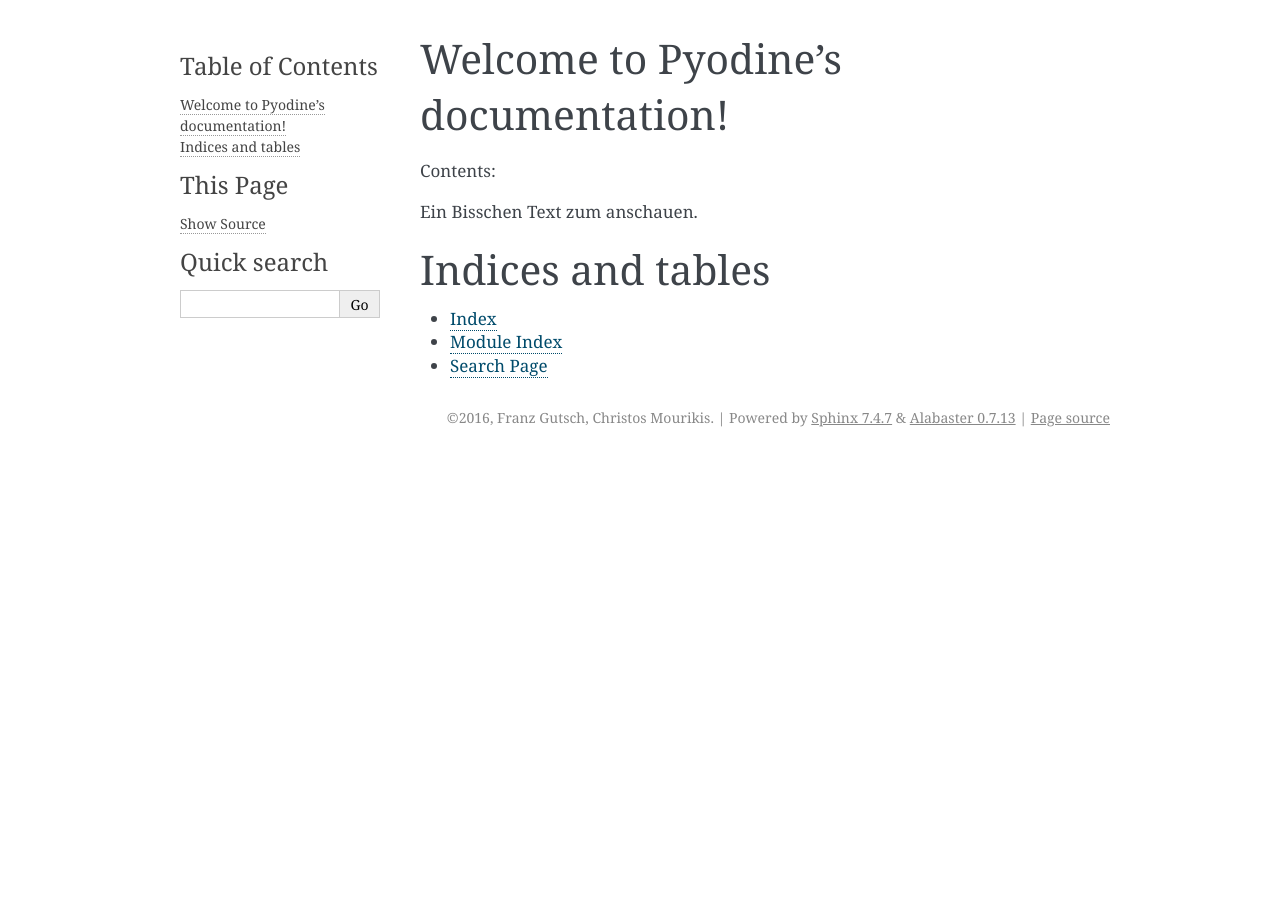
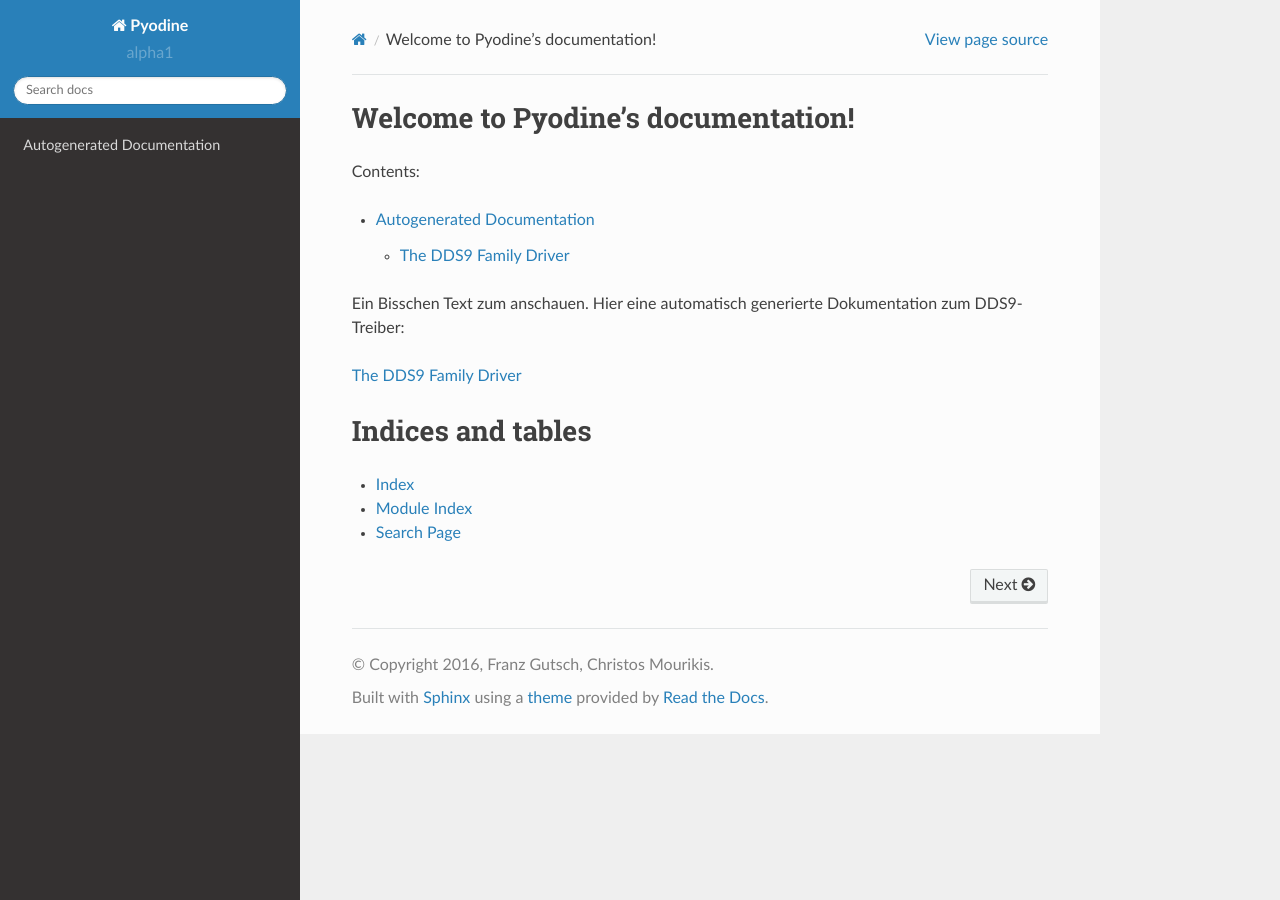
Before and after one commit to trimitri/jokarus, a Sphinx documentation site: the page built from documentation/source/index.rst, in a window 1280 px wide. Built offline with Sphinx 7.4.7 and the Read the Docs theme 2.0.0, drawn with Linux system fonts in a browser that asks for light colours.

Commit message:
Build some structure into Sphinx docs.

```diff
--- /dev/null
+++ b/documentation/source/autogen.rst
@@ -0,0 +1,6 @@
+Autogenerated Documentation
+===========================
+
+.. toctree::
+
+  dds9
--- a/documentation/source/conf.py
+++ b/documentation/source/conf.py
@@ -17,9 +17,9 @@
 # add these directories to sys.path here. If the directory is relative to the
 # documentation root, use os.path.abspath to make it absolute, like shown here.
 #
-# import os
-# import sys
-# sys.path.insert(0, os.path.abspath('.'))
+import sys
+# sys.path.insert(0, os.path.abspath('../../pyodine/'))
+sys.path.append('../pyodine')
 
 # -- General configuration ------------------------------------------------
 
@@ -47,7 +47,7 @@ templates_path = ['_templates']
 # You can specify multiple suffix as a list of string:
 #
 # source_suffix = ['.rst', '.md']
-source_suffix = '.rst'
+source_suffix = ['.rst', '.md']
 
 # The encoding of source files.
 #
@@ -128,7 +128,7 @@ todo_include_todos = True
 # The theme to use for HTML and HTML Help pages.  See the documentation for
 # a list of builtin themes.
 #
-html_theme = 'alabaster'
+html_theme = 'sphinx_rtd_theme'
 
 # Theme options are theme-specific and customize the look and feel of a theme
 # further.  For a list of options available for each theme, see the
@@ -154,8 +154,8 @@ html_theme = 'alabaster'
 # html_logo = None
 
 # The name of an image file (relative to this directory) to use as a favicon of
-# the docs.  This file should be a Windows icon file (.ico) being 16x16 or 32x32
-# pixels large.
+# the docs.  This file should be a Windows icon file (.ico) being 16x16 or
+# 32x32 pixels large.
 #
 # html_favicon = None
 
--- /dev/null
+++ b/documentation/source/dds9.rst
@@ -0,0 +1,6 @@
+The DDS9 Family Driver
+======================
+
+.. automodule:: drivers.dds9_control
+  :members:
+  :undoc-members:
--- a/documentation/source/index.rst
+++ b/documentation/source/index.rst
@@ -4,10 +4,13 @@ Welcome to Pyodine's documentation!
 Contents:
 
 .. toctree::
-   :maxdepth: 2
+
+  autogen
 
 Ein Bisschen Text zum anschauen.
+Hier eine automatisch generierte Dokumentation zum DDS9-Treiber:
 
+:doc:`dds9`
 
 Indices and tables
 ==================
```
